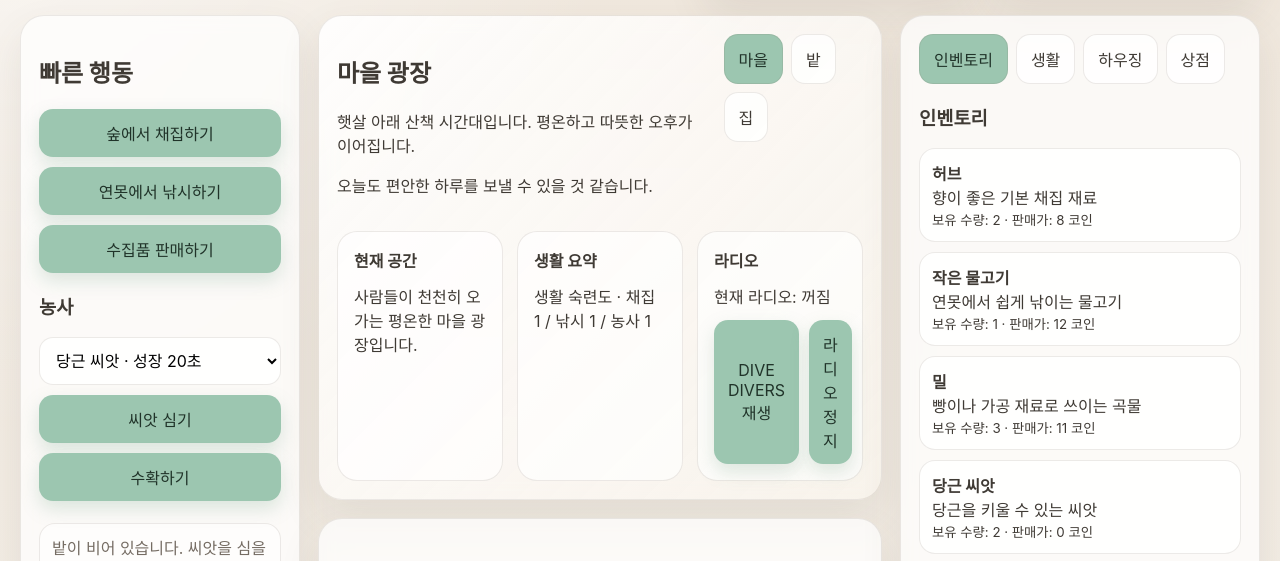
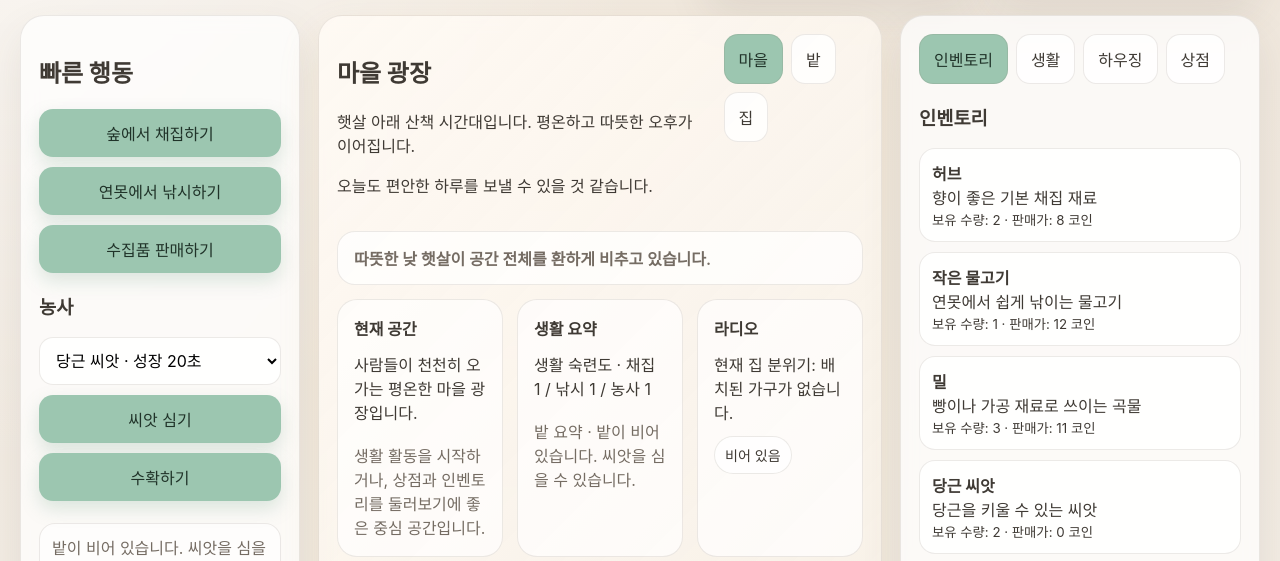
Before and after one commit to cometodlite/project_hw-dev, a plain HTML site: page index.html in a window 1280 px wide. Shown: the part 199-760 px from the top of the page. Drawn offline with Linux system fonts and the light colour scheme.

Commit message:
Add files via upload

```diff
--- a/index.html
+++ b/index.html
@@ -87,14 +87,21 @@
             </div>
           </div>
           <div id="scene-visual" class="scene-visual">
+            <div id="scene-mood-banner" class="scene-banner">시간대 분위기를 불러오는 중입니다.</div>
             <div class="scene-card">
               <strong>현재 공간</strong>
               <div id="scene-description">사람들이 천천히 오가는 평온한 마을 광장입니다.</div>
+              <div id="scene-detail" class="scene-detail">공간 상세 정보를 불러오는 중입니다.</div>
             </div>
             <div class="scene-card">
               <strong>생활 요약</strong>
               <div id="life-summary">생활 숙련도 정보를 불러오는 중입니다.</div>
+              <div id="farm-visual-status" class="scene-detail">밭 상태를 불러오는 중입니다.</div>
             </div>
+            <div class="scene-card">
+              <strong>라디오</strong>
+              <div id="home-visual-status">집 안 정보를 불러오는 중입니다.</div>
+              <div class="mini-chip-row" id="home-item-chips"></div></div>
             <div class="scene-card">
               <strong>라디오</strong>
               <div id="radio-track-title">현재 라디오: 꺼짐</div>
--- a/js/ui.js
+++ b/js/ui.js
@@ -39,6 +39,19 @@ const SCENE_META = {
   }
 };
 
+function getTimeMood() {
+  const hour = new Date().getHours();
+  if (hour >= 5 && hour <= 8) return { key: "dawn", label: "부드러운 아침빛이 천천히 공간을 감싸고 있습니다." };
+  if (hour >= 9 && hour <= 16) return { key: "day", label: "따뜻한 낮 햇살이 공간 전체를 환하게 비추고 있습니다." };
+  if (hour >= 17 && hour <= 20) return { key: "evening", label: "노을빛이 스며들며 하루가 차분하게 마무리되고 있습니다." };
+  return { key: "night", label: "고요한 밤공기가 주변을 조용히 채우고 있습니다." };
+}
+
+function getPlacedHousingNames() {
+  const ids = state.player.housing?.slots?.filter(Boolean) || [];
+  return ids.map((id) => state.data.items.find((item) => item.id === id)?.name || id);
+}
+
 export function initUI() {
   el.currentTime = document.getElementById("current-time");
   el.coinValue = document.getElementById("coin-value");
@@ -59,6 +72,11 @@ export function initUI() {
   el.housingSummary = document.getElementById("housing-summary");
   el.sceneTitle = document.getElementById("scene-title");
   el.sceneDescription = document.getElementById("scene-description");
+  el.sceneDetail = document.getElementById("scene-detail");
+  el.sceneMoodBanner = document.getElementById("scene-mood-banner");
+  el.farmVisualStatus = document.getElementById("farm-visual-status");
+  el.homeVisualStatus = document.getElementById("home-visual-status");
+  el.homeItemChips = document.getElementById("home-item-chips");
 
   populateSeedSelect();
   populateHousingItemSelect(el.housingItemSelect);
@@ -77,9 +95,7 @@ function populateSeedSelect() {
 function refreshHousingUI() {
   renderHousingSlots(el.housingSlots);
   populateHousingItemSelect(el.housingItemSelect);
-  if (el.housingSummary) {
-    el.housingSummary.textContent = getHousingSummary();
-  }
+  if (el.housingSummary) el.housingSummary.textContent = getHousingSummary();
 }
 
 function bindHousingPlacementButton(buttonId, slotIndex) {
@@ -98,6 +114,8 @@ function syncSceneButtons() {
   document.querySelectorAll("[data-view]").forEach((button) => {
     button.classList.toggle("active", button.dataset.view === currentScene);
   });
+  document.body.classList.remove("scene-town", "scene-farm", "scene-home");
+  document.body.classList.add(`scene-${currentScene}`);
 }
 
 function syncSideTabs() {
@@ -129,18 +147,8 @@ export function bindUIEvents() {
     });
   });
 
-  document.getElementById("btn-save")?.addEventListener("click", () => {
-    saveGame();
-    renderAll();
-  });
-
-  document.getElementById("btn-load")?.addEventListener("click", () => {
-    loadGame();
-    populateSeedSelect();
-    refreshHousingUI();
-    renderAll();
-  });
-
+  document.getElementById("btn-save")?.addEventListener("click", () => { saveGame(); renderAll(); });
+  document.getElementById("btn-load")?.addEventListener("click", () => { loadGame(); populateSeedSelect(); refreshHousingUI(); renderAll(); });
   document.getElementById("btn-reset")?.addEventListener("click", () => {
     const confirmed = window.confirm("정말 새 게임 상태로 초기화하시겠습니까?");
     if (!confirmed) return;
@@ -157,17 +165,8 @@ export function bindUIEvents() {
     renderAll();
   });
 
-  document.getElementById("btn-add-coin")?.addEventListener("click", () => {
-    updateCurrency({ coin: 100 });
-    addLog("코인 100을 획득했습니다.");
-    renderAll();
-  });
-
-  document.getElementById("btn-add-bling")?.addEventListener("click", () => {
-    updateCurrency({ bling: 10 });
-    addLog("블링 10을 획득했습니다.");
-    renderAll();
-  });
+  document.getElementById("btn-add-coin")?.addEventListener("click", () => { updateCurrency({ coin: 100 }); addLog("코인 100을 획득했습니다."); renderAll(); });
+  document.getElementById("btn-add-bling")?.addEventListener("click", () => { updateCurrency({ bling: 10 }); addLog("블링 10을 획득했습니다."); renderAll(); });
 
   document.getElementById("btn-gather")?.addEventListener("click", () => {
     currentScene = "town";
@@ -188,11 +187,8 @@ export function bindUIEvents() {
 
   document.getElementById("btn-sell-all")?.addEventListener("click", () => {
     const result = sellForagedItems();
-    if (result.earned <= 0) {
-      addLog("판매할 생활 수집품이 없습니다.");
-    } else {
-      addLog(`수집품 판매 완료: ${result.sold.join(", ")} · 총 ${result.earned} 코인`);
-    }
+    if (result.earned <= 0) addLog("판매할 생활 수집품이 없습니다.");
+    else addLog(`수집품 판매 완료: ${result.sold.join(", ")} · 총 ${result.earned} 코인`);
     renderAll();
   });
 
@@ -234,15 +230,8 @@ export function bindUIEvents() {
     renderAll();
   });
 
-  document.getElementById("btn-radio-play")?.addEventListener("click", () => {
-    playRadio();
-    renderAll();
-  });
-
-  document.getElementById("btn-radio-stop")?.addEventListener("click", () => {
-    stopRadio();
-    renderAll();
-  });
+  document.getElementById("btn-radio-play")?.addEventListener("click", () => { playRadio(); renderAll(); });
+  document.getElementById("btn-radio-stop")?.addEventListener("click", () => { stopRadio(); renderAll(); });
 }
 
 function renderActivityStats() {
@@ -266,32 +255,63 @@ function renderScene() {
   const scene = SCENE_META[currentScene] || SCENE_META.town;
   if (el.sceneTitle) el.sceneTitle.textContent = scene.title;
   if (el.sceneDescription) el.sceneDescription.textContent = scene.description;
+
+  const mood = getTimeMood();
+  document.body.classList.remove("time-dawn", "time-day", "time-evening", "time-night");
+  document.body.classList.add(`time-${mood.key}`);
+
+  if (el.sceneMoodBanner) el.sceneMoodBanner.textContent = mood.label;
+
+  if (el.sceneDetail) {
+    if (currentScene === "town") {
+      el.sceneDetail.textContent = "생활 활동을 시작하거나, 상점과 인벤토리를 둘러보기에 좋은 중심 공간입니다.";
+    } else if (currentScene === "farm") {
+      el.sceneDetail.textContent = getFarmStatus().text;
+    } else {
+      const placedNames = getPlacedHousingNames();
+      el.sceneDetail.textContent = placedNames.length
+        ? `현재 집 안에는 ${placedNames.join(", ")}이(가) 배치되어 있습니다.`
+        : "아직 집 안이 비어 있습니다. 가구를 배치해 보세요.";
+    }
+  }
+
+  if (el.farmVisualStatus) {
+    const farmStatus = getFarmStatus();
+    el.farmVisualStatus.textContent = currentScene === "farm"
+      ? `밭 시각화 · ${farmStatus.text}`
+      : `밭 요약 · ${farmStatus.text}`;
+  }
+
+  if (el.homeVisualStatus) {
+    const placedNames = getPlacedHousingNames();
+    el.homeVisualStatus.textContent = placedNames.length
+      ? `현재 집 분위기: ${placedNames.join(", ")}`
+      : "현재 집 분위기: 배치된 가구가 없습니다.";
+  }
+
+  if (el.homeItemChips) {
+    const placedNames = getPlacedHousingNames();
+    el.homeItemChips.innerHTML = placedNames.length
+      ? placedNames.map((name) => `<span class="mini-chip">${name}</span>`).join("")
+      : '<span class="mini-chip">비어 있음</span>';
+  }
 }
 
 export function renderStatus() {
   el.currentTime.textContent = state.ui.currentTime || "--:--";
   el.coinValue.textContent = `${state.player.coin}`;
   el.blingValue.textContent = `${state.player.bling}`;
-  el.bgmTitle.textContent = state.player.settings.bgmEnabled
-    ? (state.player.currentTrackTitle || "없음")
-    : "사용 안 함";
+  el.bgmTitle.textContent = state.player.settings.bgmEnabled ? (state.player.currentTrackTitle || "없음") : "사용 안 함";
   el.timePeriodText.textContent = state.player.currentPeriodLabel || "시간대를 계산하는 중입니다.";
   el.bgmEnabled.checked = Boolean(state.player.settings.bgmEnabled);
 
   const life = state.player.lifeSkills;
-  if (el.lifeSummary) {
-    el.lifeSummary.textContent = `생활 숙련도 · 채집 ${life.gathering} / 낚시 ${life.fishing} / 농사 ${life.farming}`;
-  }
-
-  if (el.farmStatus) {
-    el.farmStatus.textContent = getFarmStatus().text;
-  }
+  if (el.lifeSummary) el.lifeSummary.textContent = `생활 숙련도 · 채집 ${life.gathering} / 낚시 ${life.fishing} / 농사 ${life.farming}`;
+  if (el.farmStatus) el.farmStatus.textContent = getFarmStatus().text;
 
   if (el.radioTrackTitle) {
     const radio = getRadioState();
-    el.radioTrackTitle.textContent = radio.isRadioPlaying
-      ? `현재 라디오: ${radio.title}`
-      : "현재 라디오: 꺼짐";
+    el.radioTrackTitle.textContent = radio.isRadioPlaying ? `현재 라디오: ${radio.title}` : "현재 라디오: 꺼짐";
   }
 
   renderScene();
--- a/style.css
+++ b/style.css
@@ -248,3 +248,51 @@ h1 { margin: 0; font-size: clamp(2rem, 4vw, 3rem); }
     grid-template-columns: 1fr;
   }
 }
+
+
+.scene-banner {
+  grid-column: 1 / -1;
+  padding: 14px 16px;
+  border-radius: 18px;
+  background: rgba(255,255,255,0.72);
+  border: 1px solid var(--border);
+  color: var(--muted);
+  font-weight: 600;
+}
+
+.scene-detail {
+  margin-top: 8px;
+  color: var(--muted);
+  line-height: 1.5;
+}
+
+.mini-chip-row {
+  display: flex;
+  flex-wrap: wrap;
+  gap: 8px;
+}
+
+.mini-chip {
+  padding: 8px 10px;
+  border-radius: 999px;
+  background: rgba(255,255,255,0.72);
+  border: 1px solid var(--border);
+  font-size: 0.88rem;
+}
+
+.scene-town .hero {
+  background: linear-gradient(135deg, rgba(255,250,244,0.92), rgba(248,241,231,0.78));
+}
+
+.scene-farm .hero {
+  background: linear-gradient(135deg, rgba(244,255,245,0.92), rgba(235,245,229,0.78));
+}
+
+.scene-home .hero {
+  background: linear-gradient(135deg, rgba(255,248,240,0.92), rgba(245,236,228,0.82));
+}
+
+.time-dawn .hero { box-shadow: 0 20px 40px rgba(156, 140, 202, 0.16); }
+.time-day .hero { box-shadow: 0 20px 40px rgba(210, 180, 120, 0.16); }
+.time-evening .hero { box-shadow: 0 20px 40px rgba(212, 143, 98, 0.18); }
+.time-night .hero { box-shadow: 0 20px 40px rgba(90, 99, 148, 0.22); }
```
Also changed, not shown: README.md.
